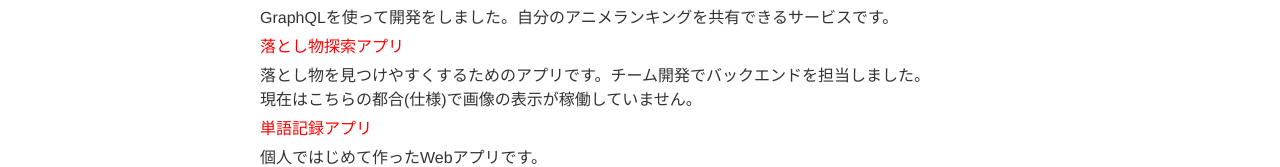
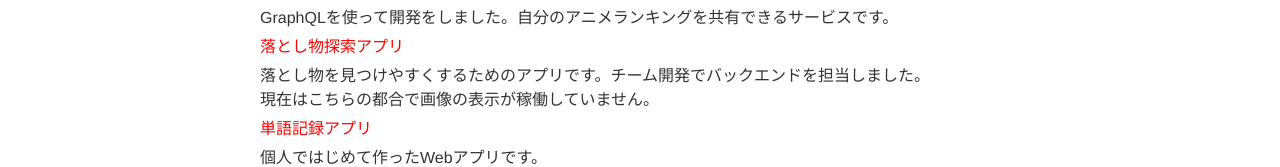
Before and after one commit to yuorei/yuorei.github.io, a plain HTML site: page index.html in a window 1280 px wide. Shown: the part 498-665 px from the top of the page. Drawn offline with Linux system fonts and the light colour scheme.

Commit message:
Update index.html

```diff
--- a/index.html
+++ b/index.html
@@ -43,7 +43,7 @@
         <li><a href="https://my-anime-ranking-front.vercel.app/">マイアニメランキングアプリ</a></li>
         <li>GraphQLを使って開発をしました。自分のアニメランキングを共有できるサービスです。</li>
         <li><a href="https://otoshimono.gpio.biz/">落とし物探索アプリ</a></li>
-        <li>落とし物を見つけやすくするためのアプリです。チーム開発でバックエンドを担当しました。<br>現在はこちらの都合(仕様)で画像の表示が稼働していません。</li>
+        <li>落とし物を見つけやすくするためのアプリです。チーム開発でバックエンドを担当しました。<br>現在はこちらの都合で画像の表示が稼働していません。</li>
         <li><a href="https://github.com/yuorei/word-and-meaning-keep">単語記録アプリ</a></li>
         <li>個人ではじめて作ったWebアプリです。</li>
       </ul>
```
